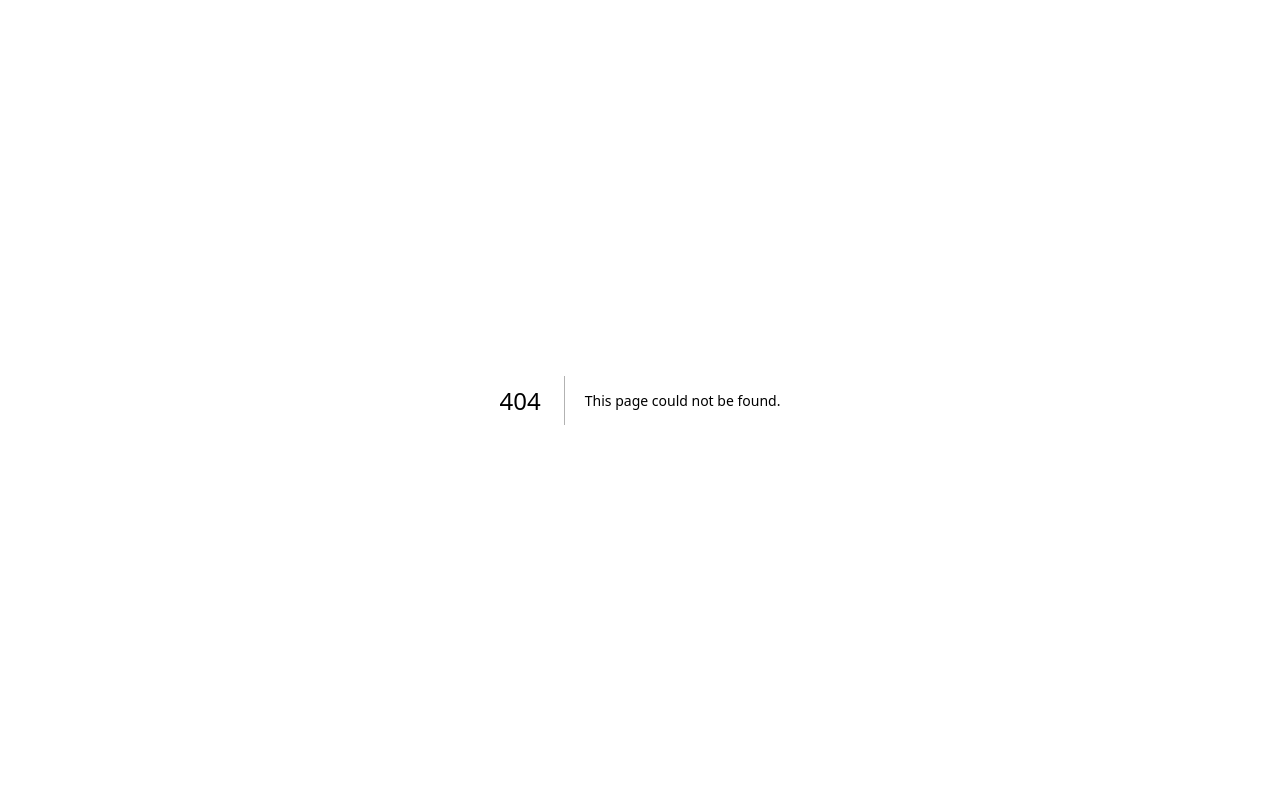
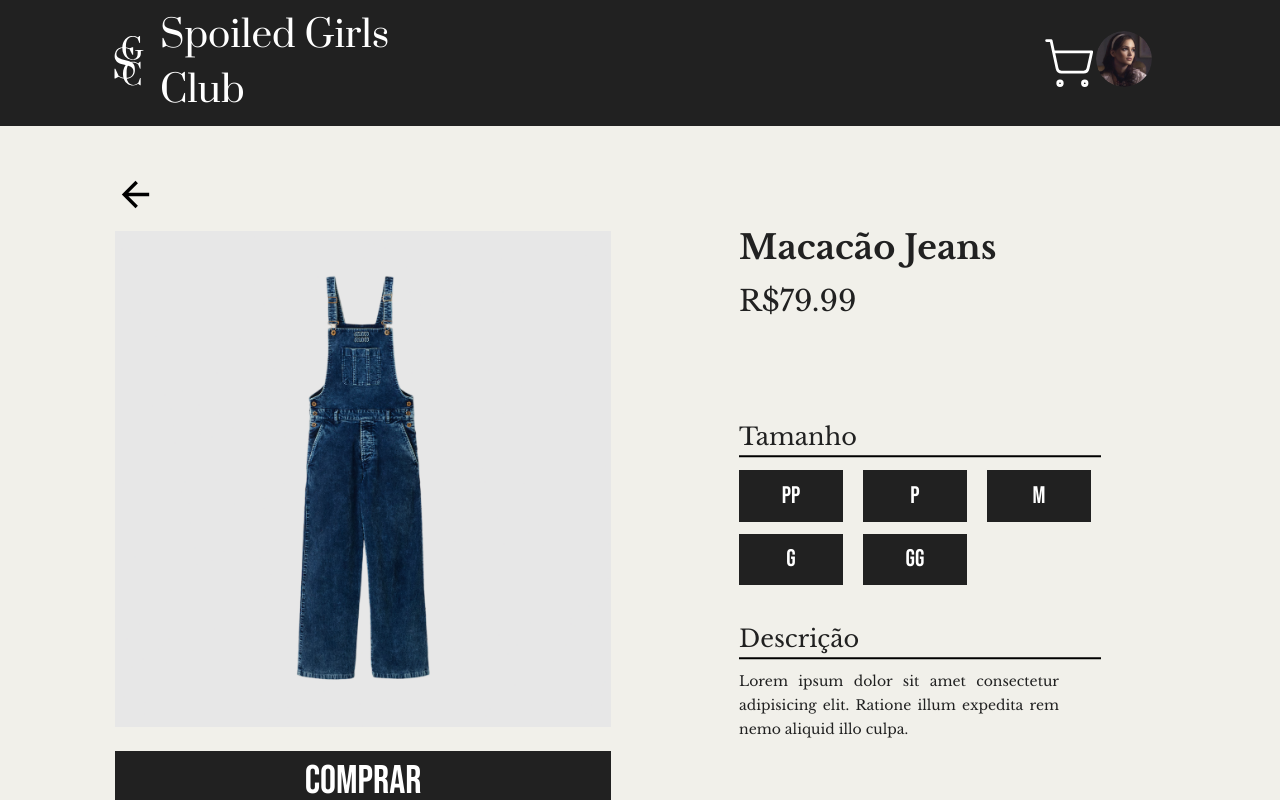
Before and after one commit to marina-cucco/SpoiledGirlsWeb, a Next.js app: page /ViewProduto in a window 1280 px wide. Before the commit this address had no page. Built offline with nearby package versions, Linux system fonts and the light colour scheme.

Commit message:
feat: adicionando view do produto

```diff
--- /dev/null
+++ b/src/app/ViewProduto/page.tsx
@@ -0,0 +1,60 @@
+import Link from "next/link";
+import { NavBar } from "@/components/NavBar";
+import { Botao } from "@/components/Botao";
+import { TamanhosRoupa } from "@/components/TamanhosRoupa";
+import { Footer } from "@/components/Footer";
+
+export default function ViewProduto() {
+  return (
+    <div style={{ maxHeight: "100vh", overflowY: "scroll", fontFamily: "Libre Baskerville, serif", color:"var(--cor-primaria)"}}>
+      <main className='flex min-h-screen flex-col items-center'>
+        <NavBar />
+        <div className="flex items-center mb-12 pr-16 gap-32">
+            <div className="">
+                <Link href={"/Colecoes/"}>
+                    <img src="/assets/arrow-back.svg" alt="Botão para voltar a página" className="py-4 mt-8"/>
+                </Link>
+                <img style={{
+                    width: "31rem",
+                    height : "31rem",
+                }}
+                    src="/assets/Outfits/Casuals1.png" alt=""
+                />
+                <div className="py-6">
+                    <Botao texto="COMPRAR" width="31rem" height="3.75rem"></Botao>
+                </div>
+            </div>
+            <div>
+                <div className="mb-24">
+                    <h1 className = "font-bold" style={{ fontSize: "2.1rem"}}>
+                    Macacão Jeans
+                    </h1>
+                    <h2 className = "mt-2" style={{ fontSize: "1.8rem"}}>
+                        R$79.99
+                    </h2>
+                </div>
+                <div className="mb-9">
+                    <h3 style={{ fontSize: "1.5rem"}}>
+                        Tamanho
+                    </h3>
+                    <img src="/assets/line2.svg" alt="" />
+                    <TamanhosRoupa/>
+                </div>
+                <div>
+                    <h3 style={{ fontSize: "1.5rem"}}>
+                        Descrição
+                    </h3>
+                    <img src="/assets/line2.svg" alt="" />
+                    <div className="max-w-80 mt-2 text-justify">
+                        <span className="text-sm">
+                            Lorem ipsum dolor sit amet consectetur adipisicing elit. Ratione illum expedita rem nemo aliquid illo culpa.
+                        </span>
+                    </div>
+                </div>
+            </div>
+        </div>
+      </main>
+      <Footer></Footer>
+    </div>
+  );
+}
--- a/src/components/Botao.tsx
+++ b/src/components/Botao.tsx
@@ -1,4 +1,4 @@
-export function Botao({texto = 'COMPRE AGORA', width = '18rem', height = '4.3 rem', py= '2', fontSize = '2.5rem'}) {
+export function Botao({texto = 'COMPRE AGORA', width = '18rem', height = '4.3 rem', py= '2rem', fontSize = '2.5rem'}) {
     return (
         <button
                 className={`py-${py} flex items-center justify-center`}
--- a/src/components/ContainerRoupa.tsx
+++ b/src/components/ContainerRoupa.tsx
@@ -2,7 +2,7 @@ import { Botao } from "@/components/Botao";
 import Link from "next/link";
 
 export function ContainerRoupa({
-    roupa = "ROUPA", preco = "00,00", imagem = "/assets/", alt = ""}) {
+    roupa = "ROUPA", preco = "00,00", imagem = "/assets/", alt = "", link = '/ViewProduto'}) {
   return (
 
     <div className="py-10">
@@ -23,7 +23,9 @@ export function ContainerRoupa({
                     R${preco}
                 </h5>
             </div>
-            <Botao texto="COMPRAR" width="18.75rem" height="4rem"></Botao>
+            <Link href= {link}>
+                <Botao texto="COMPRAR" width="18.75rem" height="4rem"></Botao>
+            </Link>
         </div>
     </div>
 
--- /dev/null
+++ b/src/components/TamanhosRoupa.tsx
@@ -0,0 +1,17 @@
+import { Botao } from "@/components/Botao";
+
+export function TamanhosRoupa() {
+  return (
+    <div>
+      <div className='flex items-center gap-5 py-3'>
+        <Botao texto='PP' height='3.2rem' width='6.5rem' fontSize='1.5rem' />
+        <Botao texto='P' height='3.2rem' width='6.5rem' fontSize='1.5rem' />
+        <Botao texto='M' height='3.2rem' width='6.5rem' fontSize='1.5rem' />
+      </div>
+      <div className='flex items-center gap-5'>
+        <Botao texto='G' height='3.2rem' width='6.5rem' fontSize='1.5rem' />
+        <Botao texto='GG' height='3.2rem' width='6.5rem' fontSize='1.5rem' />
+      </div>
+    </div>
+  );
+}
```
Also changed, not shown: public/assets/arrow-back.svg (added), public/assets/line2.svg (added).
